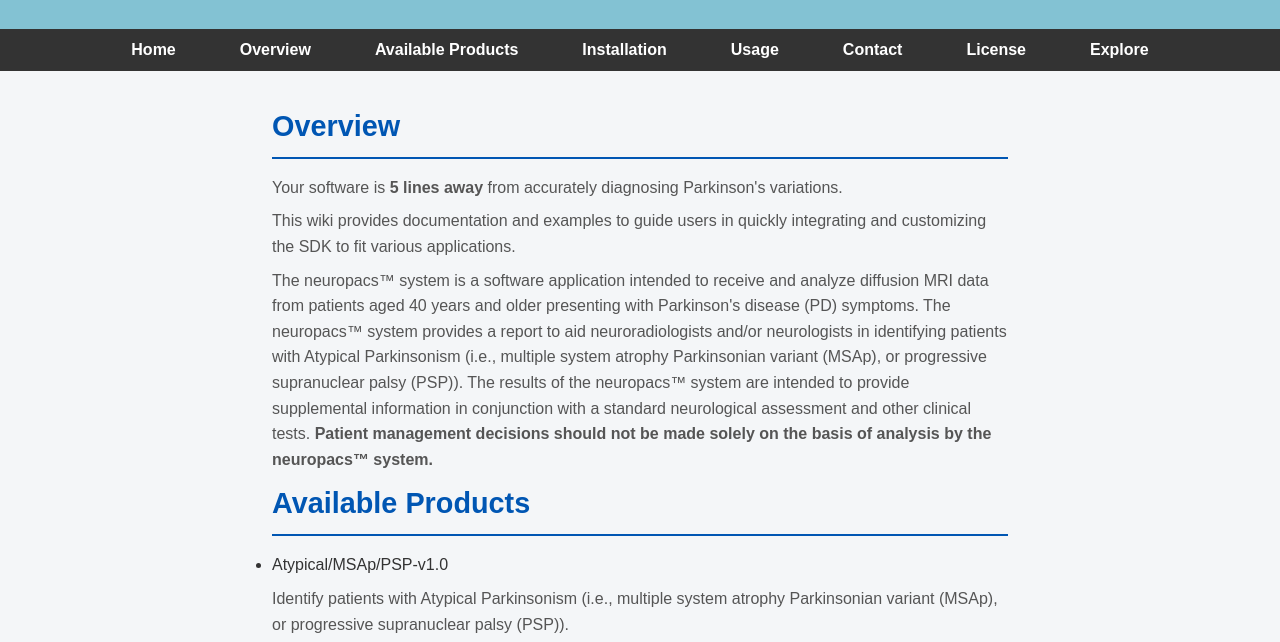
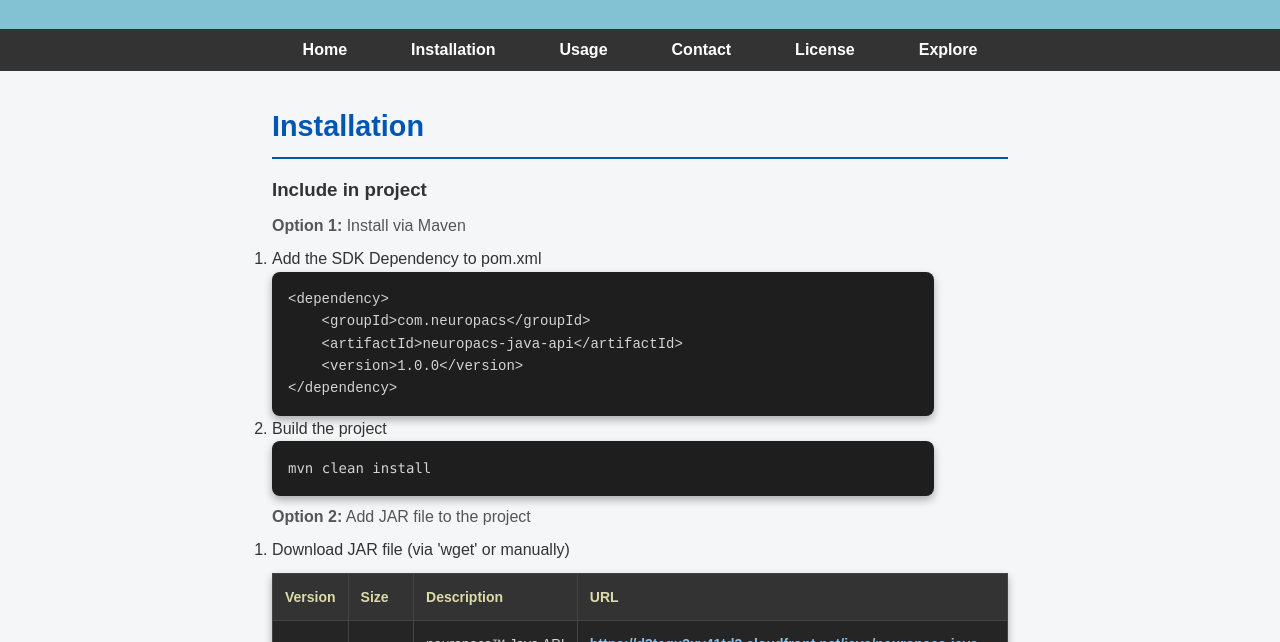
Before and after one commit to neuropacs/neuropacs-java-api, a plain HTML site: page index.html in a window 1280 px wide. Shown: the part 152-794 px from the top of the page. Drawn offline with Linux system fonts and the light colour scheme.

Commit message:
gh-pages

```diff
--- a/index.html
+++ b/index.html
@@ -22,8 +22,6 @@
     <nav class="navbar">
       <ul>
         <li><a href="https://neuropacs.github.io/">Home</a></li>
-        <li><a href="#overview">Overview</a></li>
-        <li><a href="#products">Available Products</a></li>
         <li><a href="#installation">Installation</a></li>
         <li><a href="#usage">Usage</a></li>
         <li><a href="#contact">Contact</a></li>
@@ -35,48 +33,6 @@
     </nav>
 
     <main class="main-content">
-      <section id="overview">
-        <h2>Overview</h2>
-        <p>
-          Your software is <strong>5 lines away</strong> from accurately
-          diagnosing Parkinson's variations.
-        </p>
-        <p>
-          This wiki provides documentation and examples to guide users in
-          quickly integrating and customizing the SDK to fit various
-          applications.
-        </p>
-        <p>
-          The neuropacs™ system is a software application intended to receive
-          and analyze diffusion MRI data from patients aged 40 years and older
-          presenting with Parkinson's disease (PD) symptoms. The neuropacs™
-          system provides a report to aid neuroradiologists and/or neurologists
-          in identifying patients with Atypical Parkinsonism (i.e., multiple
-          system atrophy Parkinsonian variant (MSAp), or progressive
-          supranuclear palsy (PSP)). The results of the neuropacs™ system are
-          intended to provide supplemental information in conjunction with a
-          standard neurological assessment and other clinical tests.
-          <strong
-            >Patient management decisions should not be made solely on the basis
-            of analysis by the neuropacs™ system.</strong
-          >
-        </p>
-      </section>
-
-      <section id="products">
-        <h2>Available Products</h2>
-        <ul>
-          <li>
-            Atypical/MSAp/PSP-v1.0
-            <p class="subtext">
-              Identify patients with Atypical Parkinsonism (i.e., multiple
-              system atrophy Parkinsonian variant (MSAp), or progressive
-              supranuclear palsy (PSP)).
-            </p>
-          </li>
-        </ul>
-      </section>
-
       <section id="installation">
         <h2>Installation</h2>
         <h3>Include in project</h3>
```
